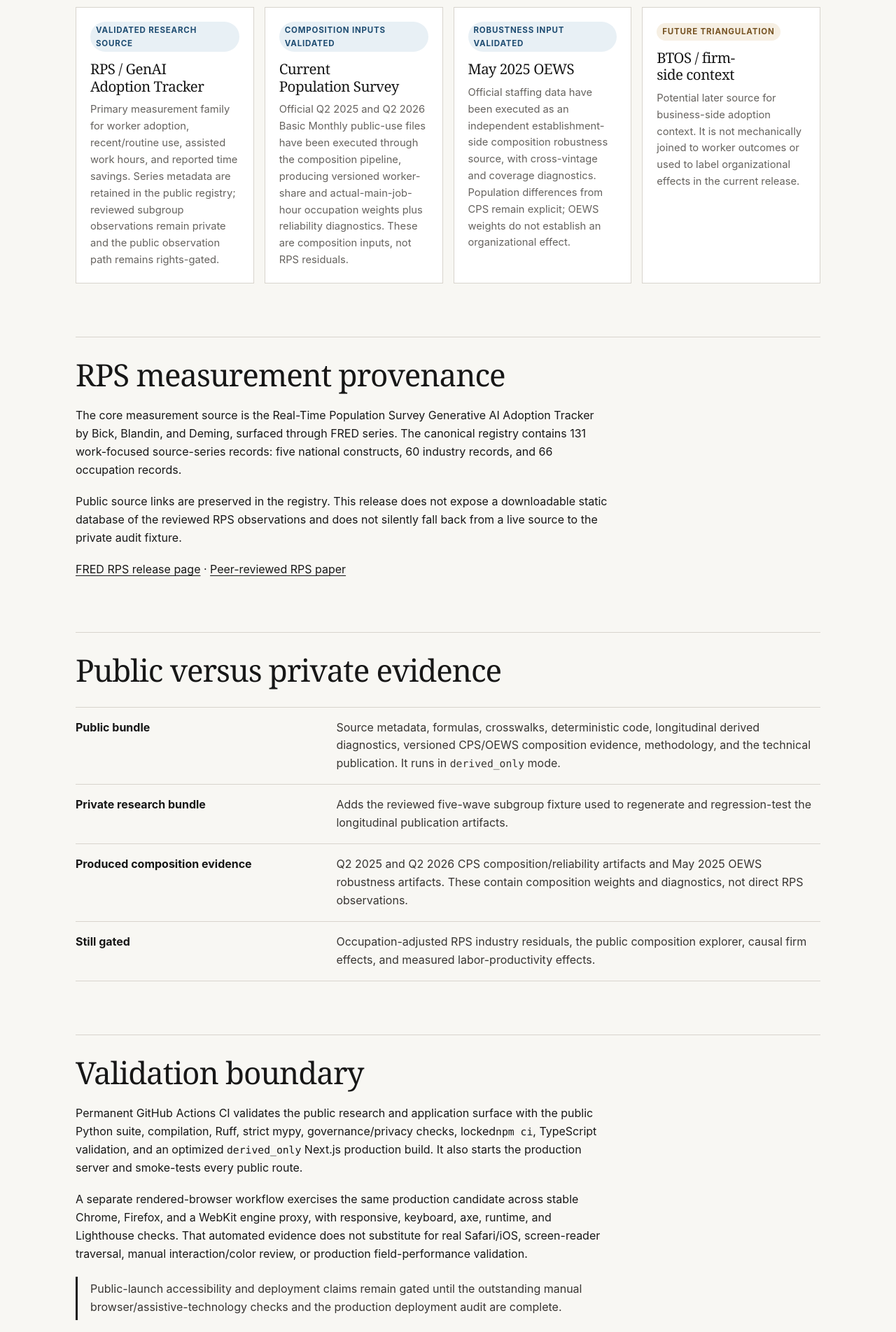
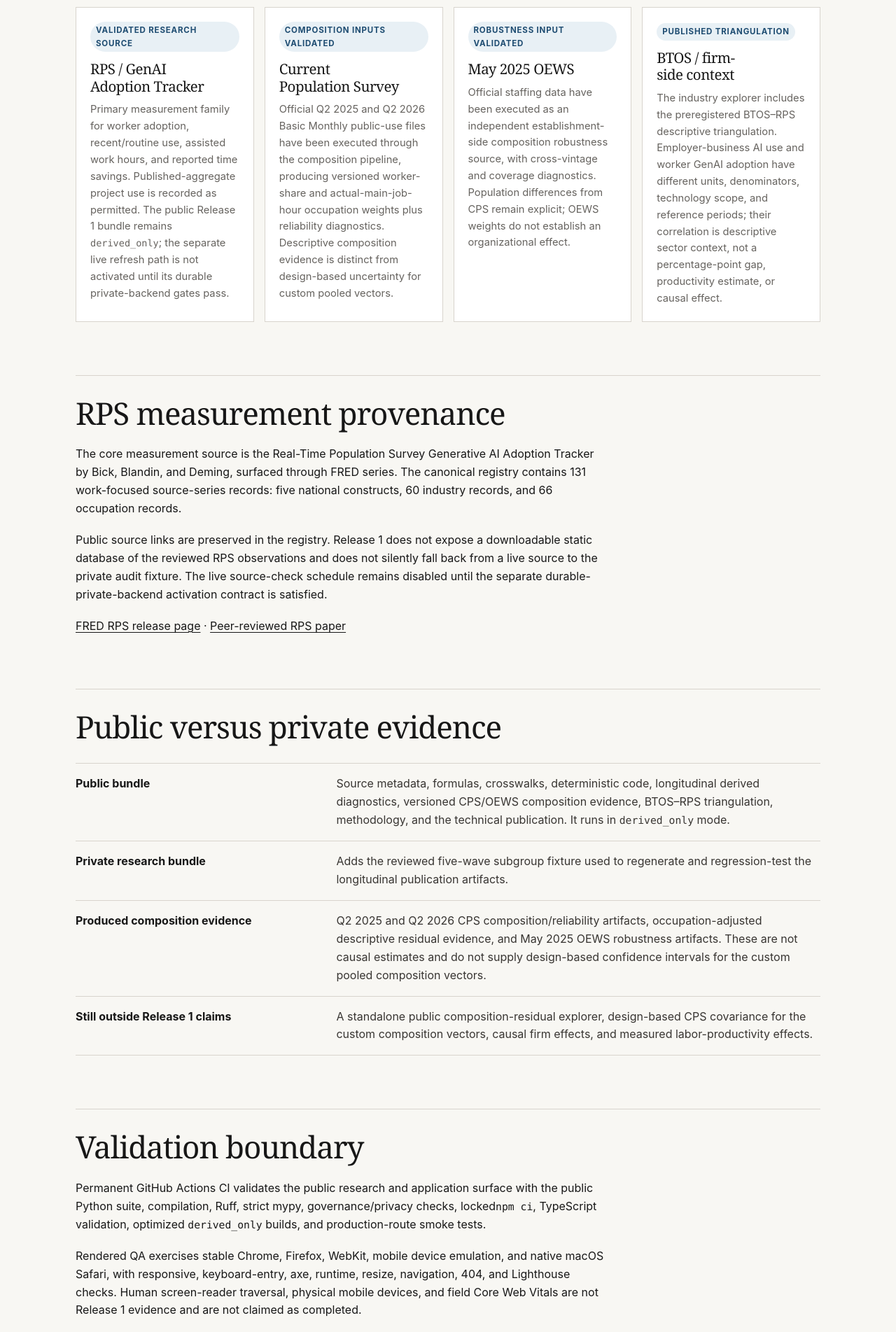
Before and after one commit to fraware/ai-adoption-us, a Next.js app in the folder apps/web/: page /ai-adoption-us/sources in a window 1280 px wide. Shown: the part 760-2663 px from the top of the page at 70% size. Built offline with nearby package versions, Linux system fonts and the light colour scheme; no server answers.

Commit message:
Align source page with Release 1 evidence state

```diff
--- a/apps/web/app/sources/page.tsx
+++ b/apps/web/app/sources/page.tsx
@@ -9,9 +9,8 @@
       <p className="eyebrow">Source registry &amp; release boundary</p>
       <h1>Sources, provenance, and what is not in this release.</h1>
       <p className="lede">
-        The public candidate is intentionally narrower than the private research environment. It
-        publishes derived descriptive evidence without redistributing the reviewed raw RPS subgroup
-        fixture.
+        Release 1 is intentionally narrower than the private research environment. It publishes
+        rights-safe descriptive evidence without redistributing the reviewed raw RPS subgroup fixture.
       </p>
 
       <section className="section" aria-labelledby="source-status-heading">
@@ -22,8 +21,9 @@
             <h3>RPS / GenAI Adoption Tracker</h3>
             <p>
               Primary measurement family for worker adoption, recent/routine use, assisted work hours,
-              and reported time savings. Series metadata are retained in the public registry; reviewed
-              subgroup observations remain private and the public observation path remains rights-gated.
+              and reported time savings. Published-aggregate project use is recorded as permitted. The
+              public Release 1 bundle remains <code>derived_only</code>; the separate live refresh path is
+              not activated until its durable private-backend gates pass.
             </p>
           </div>
           <div className="status-card">
@@ -32,7 +32,8 @@
             <p>
               Official Q2 2025 and Q2 2026 Basic Monthly public-use files have been executed through the
               composition pipeline, producing versioned worker-share and actual-main-job-hour occupation
-              weights plus reliability diagnostics. These are composition inputs, not RPS residuals.
+              weights plus reliability diagnostics. Descriptive composition evidence is distinct from
+              design-based uncertainty for custom pooled vectors.
             </p>
           </div>
           <div className="status-card">
@@ -45,11 +46,13 @@
             </p>
           </div>
           <div className="status-card">
-            <span className="status-tag gated">Future triangulation</span>
+            <span className="status-tag ready">Published triangulation</span>
             <h3>BTOS / firm-side context</h3>
             <p>
-              Potential later source for business-side adoption context. It is not mechanically joined
-              to worker outcomes or used to label organizational effects in the current release.
+              The industry explorer includes the preregistered BTOS–RPS descriptive triangulation.
+              Employer-business AI use and worker GenAI adoption have different units, denominators,
+              technology scope, and reference periods; their correlation is descriptive sector context,
+              not a percentage-point gap, productivity estimate, or causal effect.
             </p>
           </div>
         </div>
@@ -64,9 +67,10 @@
           occupation records.
         </p>
         <p>
-          Public source links are preserved in the registry. This release does not expose a downloadable
+          Public source links are preserved in the registry. Release 1 does not expose a downloadable
           static database of the reviewed RPS observations and does not silently fall back from a live
-          source to the private audit fixture.
+          source to the private audit fixture. The live source-check schedule remains disabled until the
+          separate durable-private-backend activation contract is satisfied.
         </p>
         <p>
           <a href="https://fred.stlouisfed.org/release?rid=6">FRED RPS release page</a>
@@ -81,8 +85,8 @@
           <dt>Public bundle</dt>
           <dd>
             Source metadata, formulas, crosswalks, deterministic code, longitudinal derived diagnostics,
-            versioned CPS/OEWS composition evidence, methodology, and the technical publication. It runs
-            in <code>derived_only</code> mode.
+            versioned CPS/OEWS composition evidence, BTOS–RPS triangulation, methodology, and the technical
+            publication. It runs in <code>derived_only</code> mode.
           </dd>
           <dt>Private research bundle</dt>
           <dd>
@@ -91,13 +95,14 @@
           </dd>
           <dt>Produced composition evidence</dt>
           <dd>
-            Q2 2025 and Q2 2026 CPS composition/reliability artifacts and May 2025 OEWS robustness
-            artifacts. These contain composition weights and diagnostics, not direct RPS observations.
+            Q2 2025 and Q2 2026 CPS composition/reliability artifacts, occupation-adjusted descriptive
+            residual evidence, and May 2025 OEWS robustness artifacts. These are not causal estimates and
+            do not supply design-based confidence intervals for the custom pooled composition vectors.
           </dd>
-          <dt>Still gated</dt>
+          <dt>Still outside Release 1 claims</dt>
           <dd>
-            Occupation-adjusted RPS industry residuals, the public composition explorer, causal firm
-            effects, and measured labor-productivity effects.
+            A standalone public composition-residual explorer, design-based CPS covariance for the custom
+            composition vectors, causal firm effects, and measured labor-productivity effects.
           </dd>
         </dl>
       </section>
@@ -107,19 +112,19 @@
         <p>
           Permanent GitHub Actions CI validates the public research and application surface with the
           public Python suite, compilation, Ruff, strict mypy, governance/privacy checks, locked
-          <code>npm ci</code>, TypeScript validation, and an optimized <code>derived_only</code> Next.js
-          production build. It also starts the production server and smoke-tests every public route.
+          <code>npm ci</code>, TypeScript validation, optimized <code>derived_only</code> builds, and
+          production-route smoke tests.
         </p>
         <p>
-          A separate rendered-browser workflow exercises the same production candidate across stable
-          Chrome, Firefox, and a WebKit engine proxy, with responsive, keyboard, axe, runtime, and
-          Lighthouse checks. That automated evidence does not substitute for real Safari/iOS,
-          screen-reader traversal, manual interaction/color review, or production field-performance
-          validation.
+          Rendered QA exercises stable Chrome, Firefox, WebKit, mobile device emulation, and native
+          macOS Safari, with responsive, keyboard-entry, axe, runtime, resize, navigation, 404, and
+          Lighthouse checks. Human screen-reader traversal, physical mobile devices, and field Core Web
+          Vitals are not Release 1 evidence and are not claimed as completed.
         </p>
         <p className="note">
-          Public-launch accessibility and deployment claims remain gated until the outstanding manual
-          browser/assistive-technology checks and the production deployment audit are complete.
+          GitHub Pages is the Release 1 hosting target. The public launch requires a successful live
+          deployment audit bound to the exact release commit; the static host does not provide the
+          application-controlled response-header policy available in the non-Pages server profile.
         </p>
         <p><Link href="/methodology">Read the measurement contract →</Link></p>
       </section>
```
